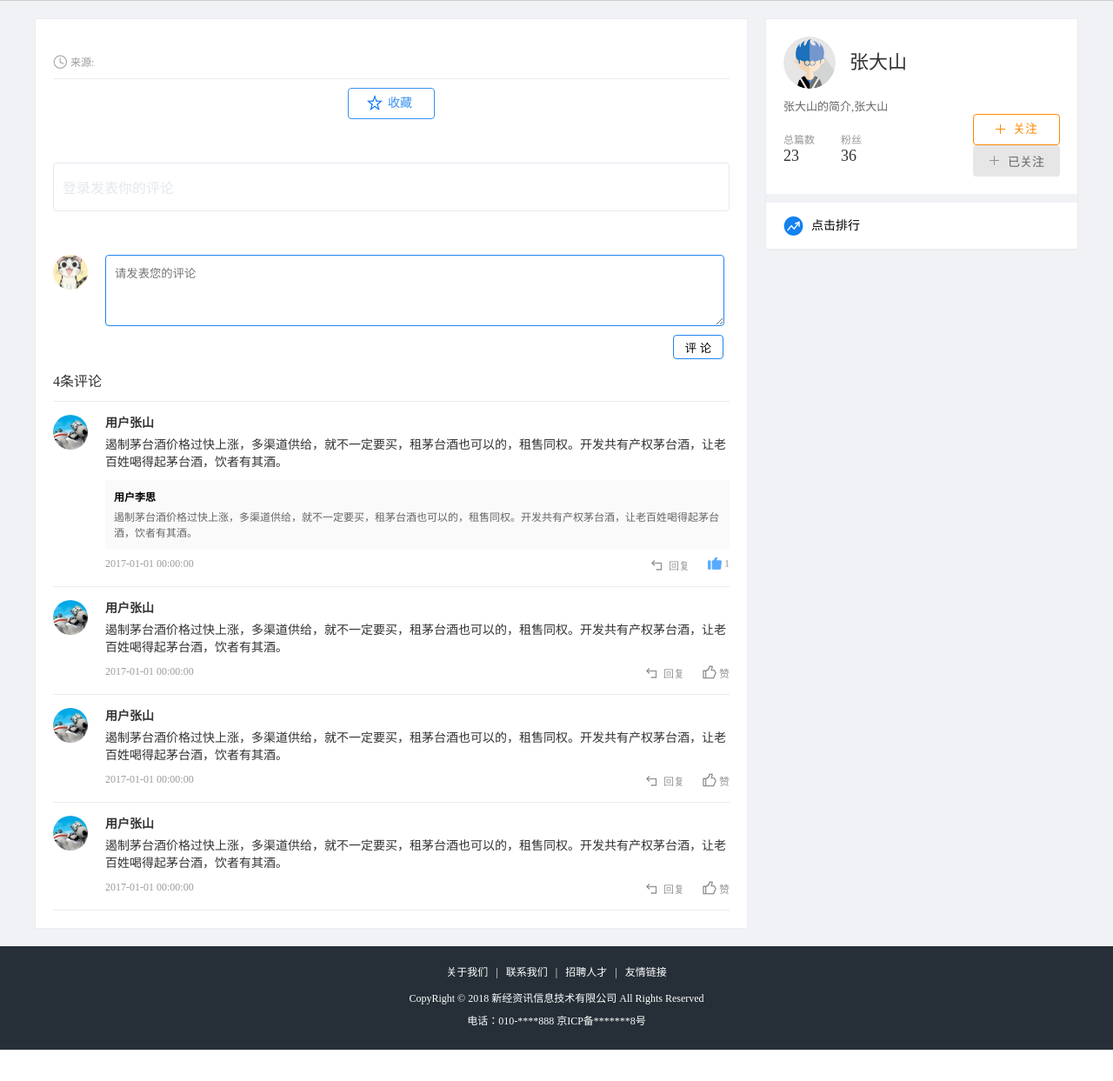
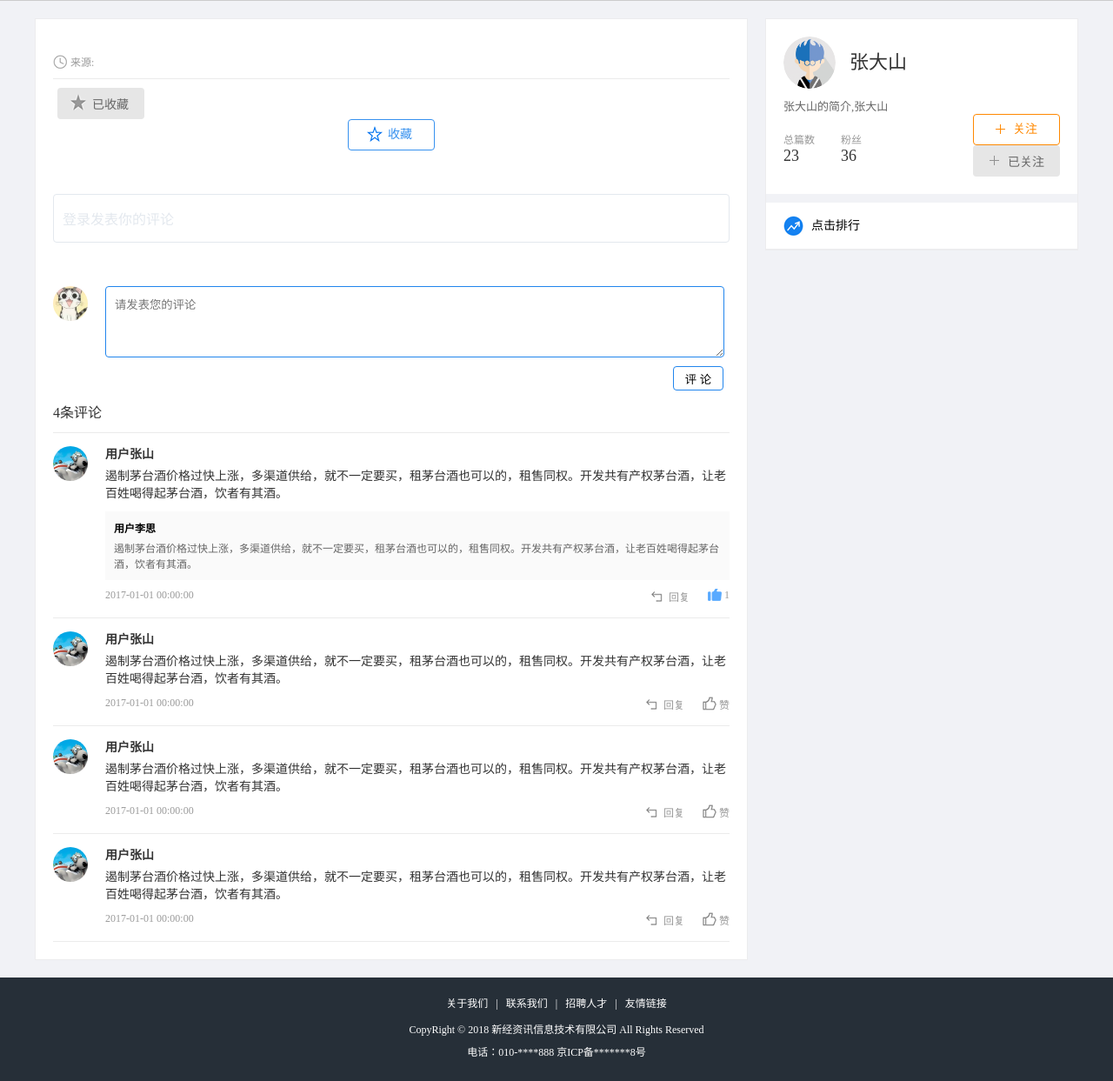
Before and after one commit to Roronoazorofans/economic_news, a Flask app: template info/templates/news/detail.html in a window 1280 px wide. Shown: the part 59-1302 px from the top of the page at 87% size. Before the commit the page ends 1266 px from the top, so only its background shows below. Run offline with Flask 2, Linux system fonts and the light colour scheme; the template is opened without the code that fills it, so the values that code supplies are empty; parts of the project's set-up code (start-up, migrations or seed data) failed here and were passed over; some libraries are stand-ins or nearby versions.

Commit message:
新闻收藏和取消收藏前后端实现

```diff
--- a/info/templates/news/detail.html
+++ b/info/templates/news/detail.html
@@ -17,8 +17,12 @@
     </div>
     {{ context.news.content | safe }}
 
-        <a href="javascript:;" class="collection block-center">收藏</a>
-        <a href="javascript:;" class="collected block-center" style="display: none"><span class="out">已收藏</span><span class="over">取消收藏</span></a>
+        <a href="javascript:;" class="collected block-center" data-newid="{{ context.news.id }}" style="display: {% if context.is_collected %} none {% else %} block {% endif %}"><span class="out">已收藏</span><span class="over">取消收藏</span></a>
+        <a href="javascript:;" class="collection block-center" data-newid="{{ context.news.id }}" style="display: {% if context.is_collected %} none
+        {% else %} block {% endif %};">收藏</a>
+
+{#        <a href="javascript:;" class="collection block-center">收藏</a>#}
+{#        <a href="javascript:;" class="collected block-center" style="display: none"><span class="out">已收藏</span><span class="over">取消收藏</span></a>#}
 
 
         <div class="comment_form_logout">
```
